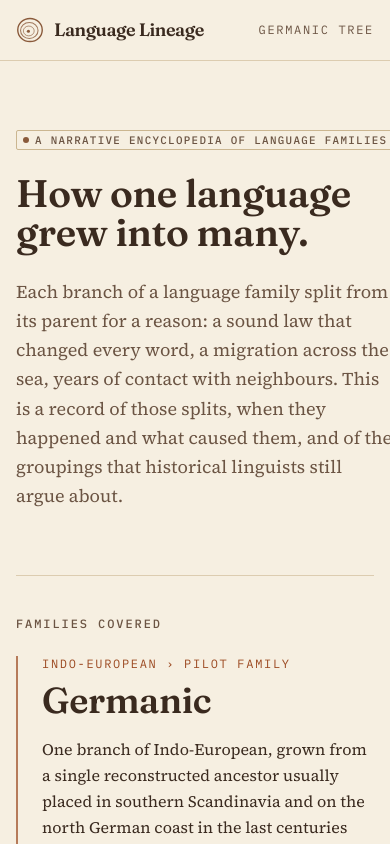
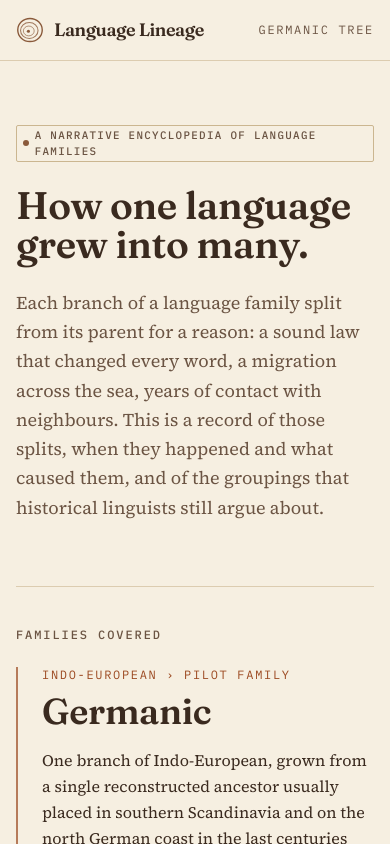
Before and after one commit to andifathulms/language-lineage, a Next.js app: page / in a window 390 px wide. Shown: the top 844 px of the page. Built offline with nearby package versions, Linux system fonts and the light colour scheme; a web font is replaced by a local one.

Commit message:
fix: let specimen labels wrap on narrow screens
Co-Authored-By: Claude Opus 5.5 (1M context) <noreply@anthropic.com>

```diff
--- a/src/app/[family]/[branch]/page.tsx
+++ b/src/app/[family]/[branch]/page.tsx
@@ -79,7 +79,7 @@ export default function BranchPage({ params }: { params: { family: string; branc
           </div>
         </header>
 
-        <div className="grid gap-12 pt-10 lg:grid-cols-[minmax(0,1fr)_17rem]">
+        <div className="grid grid-cols-1 gap-12 pt-10 lg:grid-cols-[minmax(0,1fr)_17rem]">
           <div className="min-w-0">
             {branch.chapters.map((c) => (
               <section key={c.title} id={slugify(c.title)} className="scroll-mt-24 pb-6">
@@ -115,7 +115,7 @@ export default function BranchPage({ params }: { params: { family: string; branc
             )}
           </div>
 
-          <aside className="order-first lg:order-none">
+          <aside className="order-first min-w-0 lg:order-none">
             <div className="space-y-8 lg:sticky lg:top-8">
               <nav aria-label="On this page" className="hidden lg:block">
                 <p className="font-label text-[0.7rem] font-medium uppercase tracking-[0.14em] text-bark-soft">On this page</p>
--- a/src/app/globals.css
+++ b/src/app/globals.css
@@ -71,7 +71,7 @@
 @layer components {
   /* Specimen label: small pinned tag, not a stamp. */
   .specimen {
-    @apply inline-flex items-center gap-1.5 whitespace-nowrap rounded-[2px] border border-ring bg-cream px-1.5 py-[1px] font-label text-[0.68rem] font-medium uppercase tracking-[0.12em] text-bark-soft;
+    @apply inline-flex max-w-full items-center gap-1.5 rounded-[2px] border border-ring bg-cream px-1.5 py-[1px] font-label text-[0.68rem] font-medium uppercase tracking-[0.12em] text-bark-soft;
   }
   .specimen::before {
     content: "";
```
